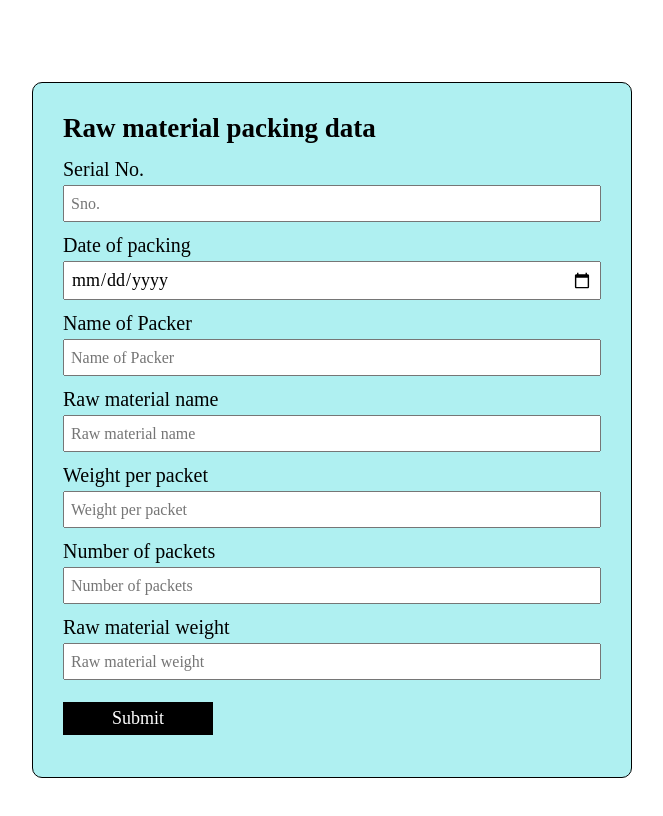
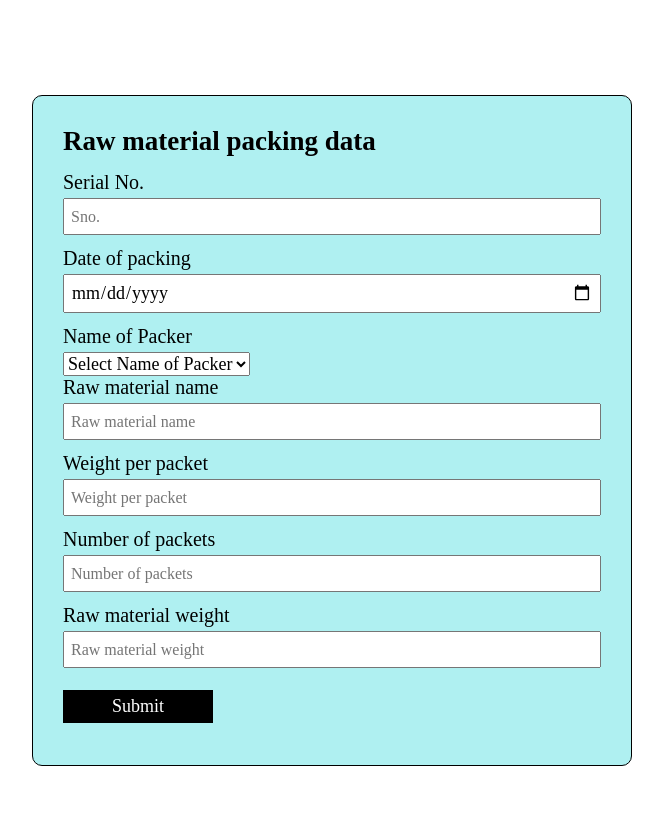
Before and after one commit to STOREorganic/FORM, a plain HTML site: page index.html in a window 1280 px wide. Shown: the whole page, without its empty margins (308-971 px from the left). Drawn offline with Linux system fonts and the light colour scheme.

Commit message:
Update index.html

```diff
--- a/index.html
+++ b/index.html
@@ -30,13 +30,44 @@
         /><br />
 
         <label for="name-of-packer">Name of Packer</label>
-        <input
-          type="text"
+        <select
           name="Name_of_Packer"
           id="name-of-packer"
           placeholder="Name of Packer"
           required
-        /><br />
+        >
+        <option value="" disabled selected hidden >Select Name of Packer</option>
+        <option value="Aryan">Aryan</option>
+        <option value="L. Santhosh">L. Santhosh</option>
+        <option value="Mahesh">Mahesh</option>
+        <option value="Nithin">Nithin</option>
+        <option value="Ratna">Ratna</option>
+        <option value="Kavitha">Kavitha</option>
+        <option value="Nandani">Nandani</option>
+        <option value="Annpurna">Annpurna</option>
+        <option value="Akshya">Akshya</option>
+        <option value="Krishnaveni">Krishnaveni</option>
+        <option value="Farana">Farana</option>
+        <option value="Preethi">Preethi</option>
+        <option value="Padma">Padma</option>
+        <option value="Sharun">Sharun</option>
+        <option value="Latha2">Latha2</option>
+        <option value="Anitha">Anitha</option>
+        <option value="Jasmine">Jasmine</option>
+        <option value="Latha">Latha</option>
+        <option value="Ravanamma">Ravanamma</option>
+        <option value="Pushpa">Pushpa</option>
+        <option value="Jyoshnika">Jyoshnika</option>
+        <option value="Chaitanya">Chaitanya</option>
+        <option value="Tirupathi">Tirupathi</option>
+        <option value="Kumari">Kumari</option>
+        <option value="Sheeba">Sheeba</option>
+        <option value="Sarada">Sarada</option>
+        <option value="Suneetha">Suneetha</option>
+        <option value="Ashiq Lal">Ashiq Lal</option>
+        <option value="Sunandha">Sunandha</option>
+        </select>
+        <br />
 
         <label for="raw-material-name">Raw material name</label>
         <input
```
